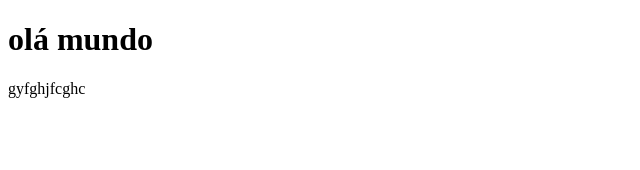
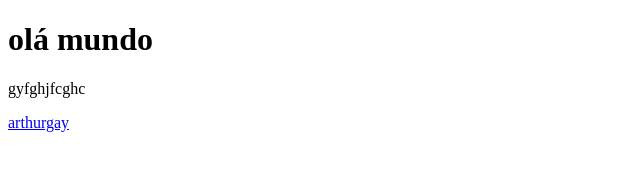
Before and after one commit to Tukys/host-do-Tukis01, a plain HTML site: page index.html in a window 1280 px wide. Shown: the full height of the page, 0-640 px from the left. Drawn offline with Linux system fonts and the light colour scheme.

Commit message:
atualization

```diff
--- a/index.html
+++ b/index.html
@@ -10,5 +10,7 @@
 <body>
     <h1>olá mundo</h1>
     <p>gyfghjfcghc</p>
+    <a href="/src/pages/home/index.html">arthurgay</a>
+
 </body>
 </html>
```
